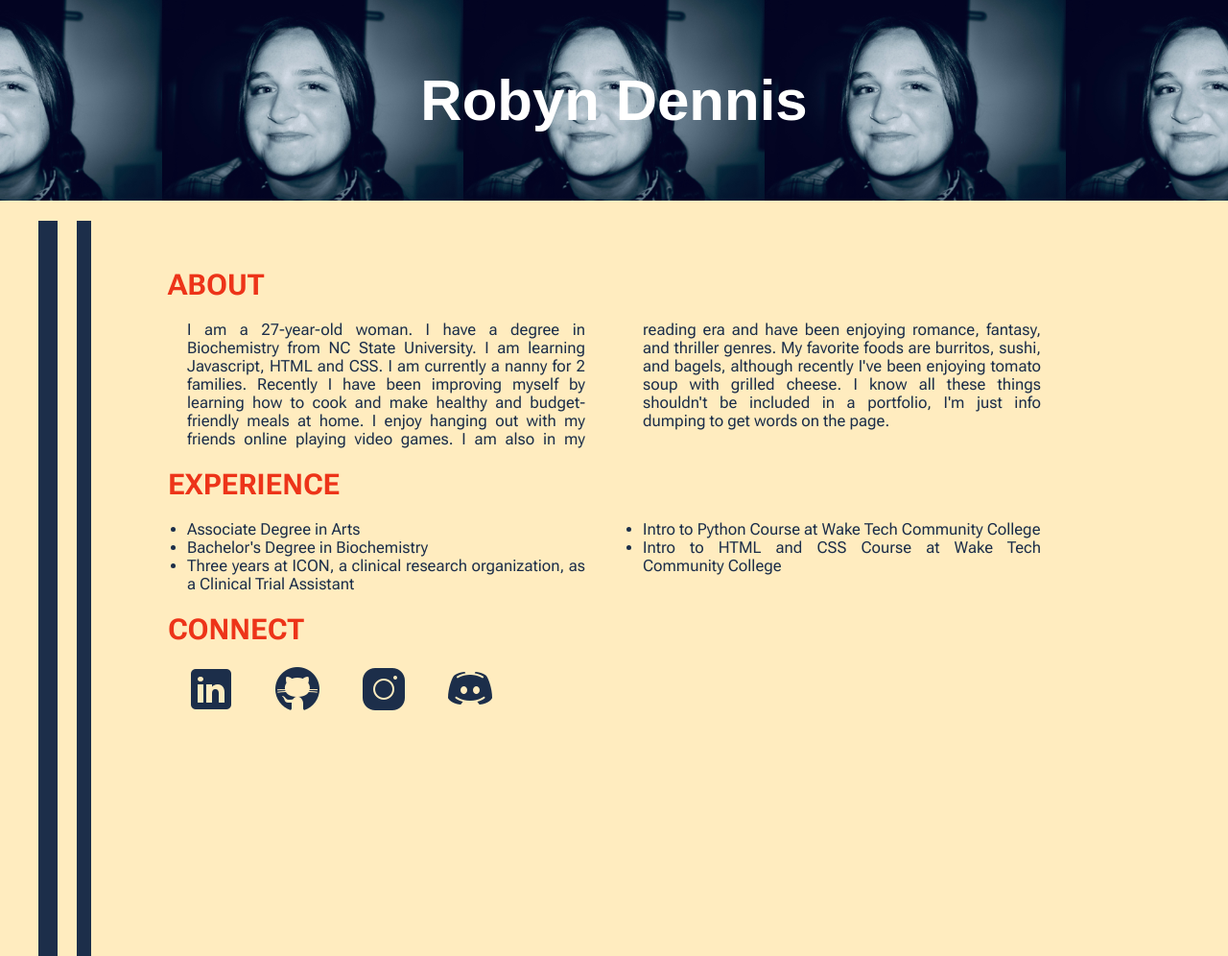
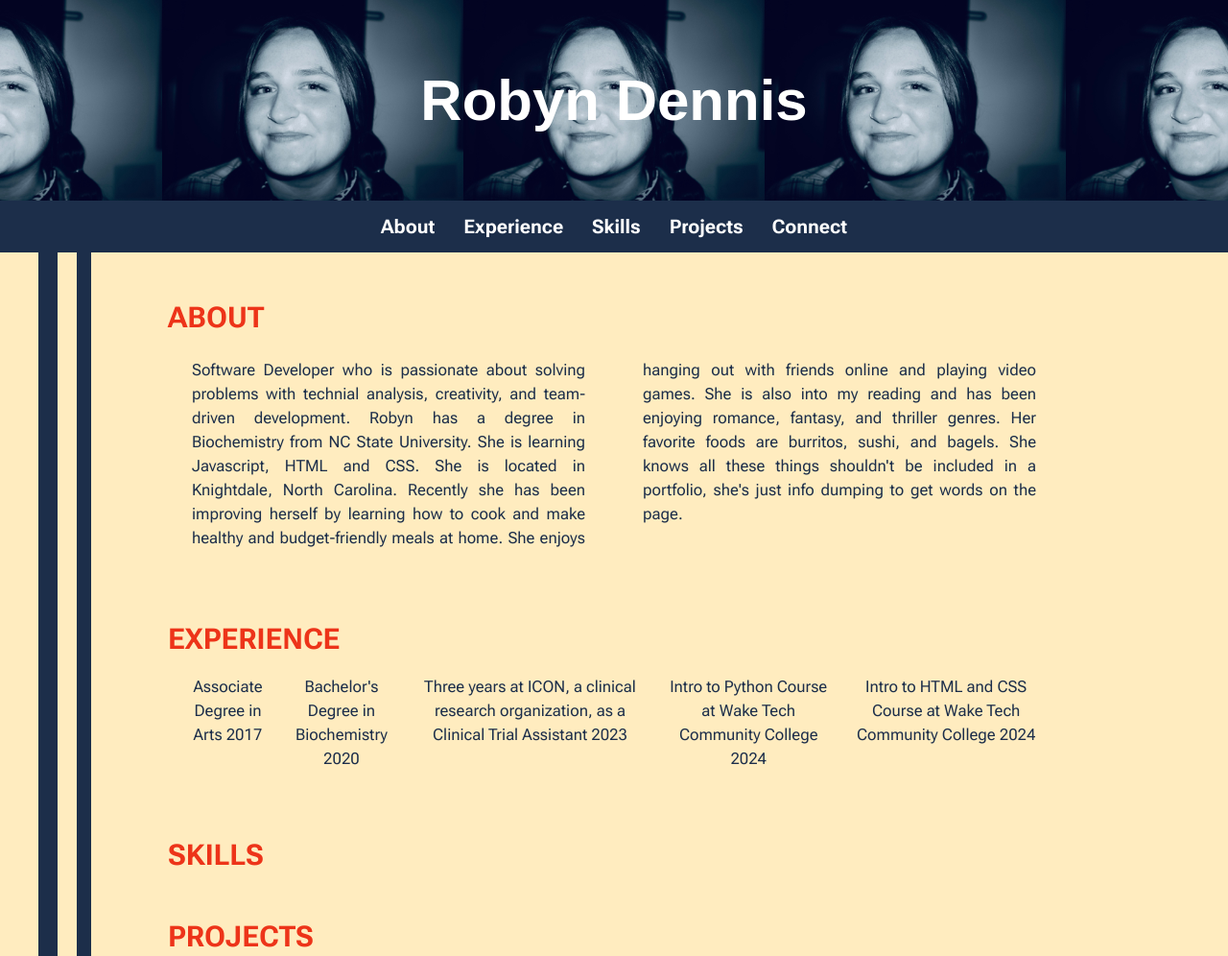
Before and after one commit to robeanobug/robyn-dennis-jupiter, a plain HTML site: page index.html in a window 1280 px wide. Shown: the top 996 px of the page at 96% size. Before the commit the page ends 800 px from the top, so only its background shows below. Drawn offline with Linux system fonts and the light colour scheme; a web font is replaced by a local one.

Commit message:
formatted styles added

```diff
--- a/css/index.css
+++ b/css/index.css
@@ -1,22 +1,12 @@
+/* ========== Reset ========== */
+
 * {
   margin: 0;
   padding: 0;
   box-sizing: border-box;
 }
 
-header {
-  background-image: url("../img/headshot-blue.jpeg");
-  background-size: contain;
-  background-position: top;
-  width: 100%;
-  color: #ffffff;
-  padding: 70px;
-  text-align: center;
-  font-family: "Anton SC", sans-serif;
-  font-weight: 400;
-  font-style: normal;
-  font-size: 30px;
-}
+/* ========== Accessibilty ========== */
 .visually-hidden {
   position: absolute;
   width: 1px;
@@ -28,6 +18,8 @@ header {
   white-space: nowrap;
   border: 0;
 }
+
+/* ========== Basic Styling ========== */
 body {
   background-color: #ffecbf;
   color: #ed3419;
@@ -41,28 +33,81 @@ body {
   font-variation-settings: "slnt" 0, "wdth" 100, "GRAD" 0, "XOPQ" 96, "XTRA" 468,
     "YOPQ" 79, "YTAS" 750, "YTDE" -203, "YTFI" 738, "YTLC" 514, "YTUC" 712;
 }
+/* ========== My Face Images and Name Top of Screen ========== */
+header {
+  /* background info */
+  background-image: url("../img/headshot-blue.jpeg");
+  background-size: contain;
+  background-position: top;
+  width: 100%;
+  color: #ffffff;
+  padding: 70px;
+  /* header text info */
+  text-align: center;
+  font-family: "Anton SC", sans-serif;
+  font-weight: 400;
+  font-style: normal;
+  font-size: 30px;
+}
+
+/* ========== Layout ========== */
+nav {
+  position: sticky;
+  top: 0px;
+  z-index: 1000;
+  background-color: #1c2e4a;
+}
+
+.nav {
+  display: flex;
+  position: sticky;
+  list-style-type: none;
+  padding: 15px 30px;
+  justify-content: center;
+  gap: 30px;
+}
+.nav a {
+  color: white;
+  text-decoration: none;
+  font-weight: bold;
+}
+
+section {
+  scroll-margin-top: 80px;
+}
 
 #About h2,
 #Experience h2,
-#Connect h2 {
+#Connect h2,
+#Skills h2,
+#Projects h2 {
   margin-inline: 175px;
-}
-
-#About h2 {
-  margin-top: 70px;
+  margin-top: 50px;
 }
 #Connect h2 {
   margin-bottom: 20px;
 }
-#About p,
-#Experience ul {
+#About p {
   color: #1c2e4a;
   text-align: justify;
   column-count: 2;
   column-gap: 60px;
   font-size: smaller;
+  padding: 25px;
+  margin-inline: 175px;
+  line-height: 25px;
+}
+
+#Experience ul {
+  display: flex;
+  color: #1c2e4a;
+  text-align: center;
+  font-size: smaller;
   padding: 20px;
+  gap: 20px;
   margin-inline: 175px;
+  line-height: 25px;
+  list-style-type: none;
 }
 #Connect ul {
   color: #1c2e4a;
@@ -81,21 +126,20 @@ body {
   margin-left: 20px;
 }
 
+/* ========== Stripe Pizzazz ========== */
 .left-stripe {
-  position: fixed;
+  position: absolute;
   top: 230px;
   left: 40px;
   width: 20px;
-  height: 100%;
+  height: 180%;
   background-color: #1c2e4a;
-  z-index: 1000;
 }
 .right-stripe {
-  position: fixed;
+  position: absolute;
   top: 230px;
   left: 80px;
   width: 15px;
-  height: 100%;
+  height: 180%;
   background-color: #1c2e4a;
-  z-index: 1000;
 }
--- a/index.html
+++ b/index.html
@@ -13,40 +13,66 @@
     />
   </head>
   <body>
+    <!-- Header -->
     <header>
       <span class="visually-hidden"
         >Blue-tinted background image of Robyn Dennis behind text</span
       >
       <h1>Robyn Dennis</h1>
     </header>
+    <!-- Navigation -->
+    <nav>
+      <ul class="nav">
+        <li><a href="#About">About</a></li>
+        <li><a href="#Experience">Experience</a></li>
+        <li><a href="#Skills">Skills</a></li>
+        <li><a href="#Projects">Projects</a></li>
+        <li><a href="#Connect">Connect</a></li>
+      </ul>
+    </nav>
+    <!-- About -->
     <section id="About">
       <h2>ABOUT</h2>
       <p>
-        I am a 27-year-old woman. I have a degree in Biochemistry from NC State
-        University. I am learning Javascript, HTML and CSS. I am currently a
-        nanny for 2 families. Recently I have been improving myself by learning
-        how to cook and make healthy and budget-friendly meals at home. I enjoy
-        hanging out with my friends online playing video games. I am also in my
-        reading era and have been enjoying romance, fantasy, and thriller
-        genres. My favorite foods are burritos, sushi, and bagels, although
-        recently I've been enjoying tomato soup with grilled cheese. I know all
-        these things shouldn't be included in a portfolio, I'm just info dumping
-        to get words on the page.
+        Software Developer who is passionate about solving problems with
+        technial analysis, creativity, and team-driven development. Robyn has a
+        degree in Biochemistry from NC State University. She is learning
+        Javascript, HTML and CSS. She is located in Knightdale, North Carolina.
+        Recently she has been improving herself by learning how to cook and make
+        healthy and budget-friendly meals at home. She enjoys hanging out with
+        friends online and playing video games. She is also into my reading and
+        has been enjoying romance, fantasy, and thriller genres. Her favorite
+        foods are burritos, sushi, and bagels. She knows all these things
+        shouldn't be included in a portfolio, she's just info dumping to get
+        words on the page.
       </p>
     </section>
+    <!-- Experience -->
     <section id="Experience">
       <h2>EXPERIENCE</h2>
       <ul>
-        <li>Associate Degree in Arts</li>
-        <li>Bachelor's Degree in Biochemistry</li>
+        <li>Associate Degree in Arts 2017</li>
+        <li>Bachelor's Degree in Biochemistry 2020</li>
         <li>
           Three years at ICON, a clinical research organization, as a Clinical
-          Trial Assistant
+          Trial Assistant 2023
         </li>
-        <li>Intro to Python Course at Wake Tech Community College</li>
-        <li>Intro to HTML and CSS Course at Wake Tech Community College</li>
+        <li>Intro to Python Course at Wake Tech Community College 2024</li>
+        <li>
+          Intro to HTML and CSS Course at Wake Tech Community College 2024
+        </li>
       </ul>
     </section>
+    <!-- Skills -->
+    <section id="Skills">
+      <h2>SKILLS</h2>
+    </section>
+    <!-- Projects -->
+    <section id="Projects">
+      <h2>PROJECTS</h2>
+      <ul></ul>
+    </section>
+    <!-- Connect -->
     <section id="Connect">
       <h2>CONNECT</h2>
       <ul>
@@ -84,6 +110,7 @@
       </ul>
     </section>
   </body>
+  <!-- Stripe Pizzazz-->
   <div class="left-stripe"></div>
   <div class="right-stripe"></div>
 </html>
```
